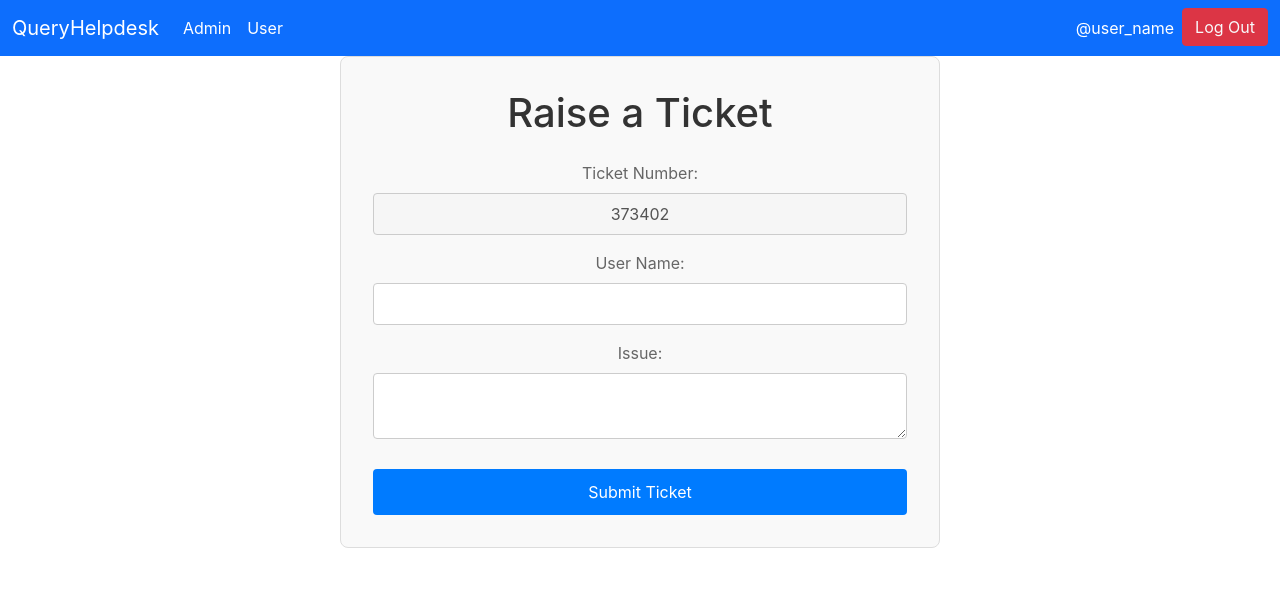
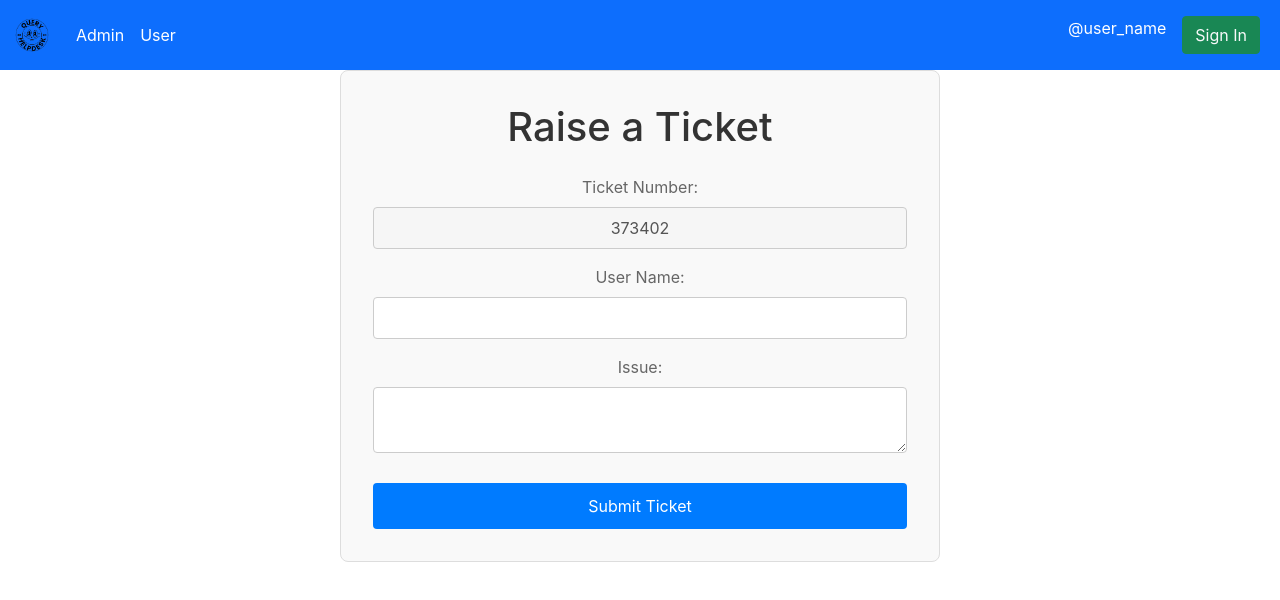
Before and after one commit to syedomar1/queryhelpdesk-frontend, a React (Create React App) app: page /userraiseticket in a window 1280 px wide. Shown: the top 600 px of the page. Built offline with nearby package versions, Linux system fonts and the light colour scheme; no server answers.

Commit message:
Updated Navbar

```diff
--- a/src/components/Navbar.js
+++ b/src/components/Navbar.js
@@ -7,7 +7,7 @@ export default function Navbar() {
       <nav className="navbar navbar-expand-lg navbar-dark bg-primary">
         <div className="container-fluid">
           <Link className="navbar-brand" to="/">
-            QueryHelpdesk
+            <img src="/logo.png" alt="Logo" height={40}/>
           </Link>
           <button
             className="navbar-toggler"
@@ -40,9 +40,11 @@ export default function Navbar() {
                 </a>
               </li>
               <li className="nav-item">
-                <button className="btn btn-danger text-light" type="submit">
-                  Log Out
-                </button>
+                <Link to="/login" className="nav-link">
+                  <button className="btn btn-success text-light" type="button">
+                    Sign In
+                  </button>
+                </Link>
               </li>
             </ul>
           </div>
```
Also changed, not shown: public/logo.png (added).
